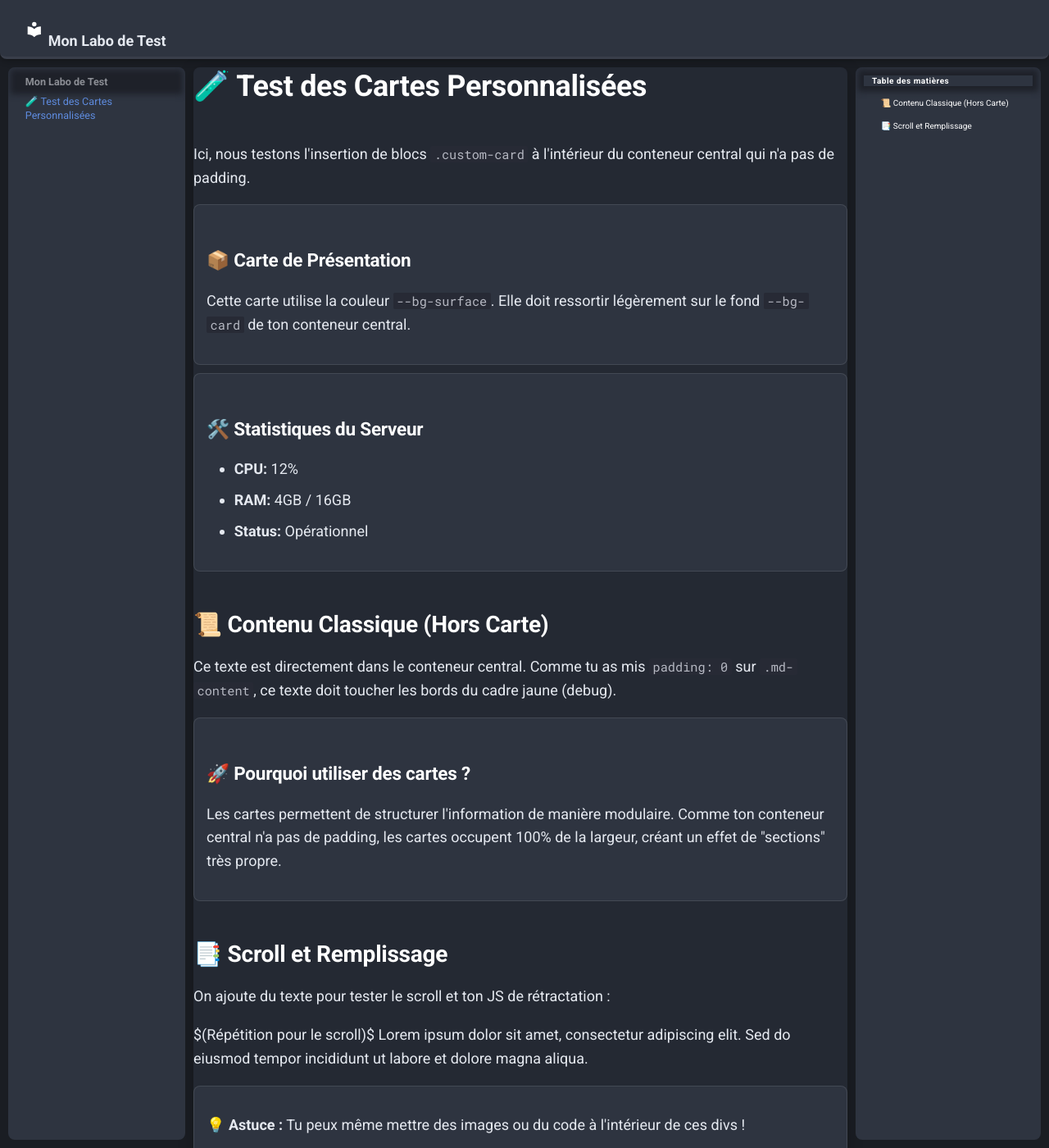
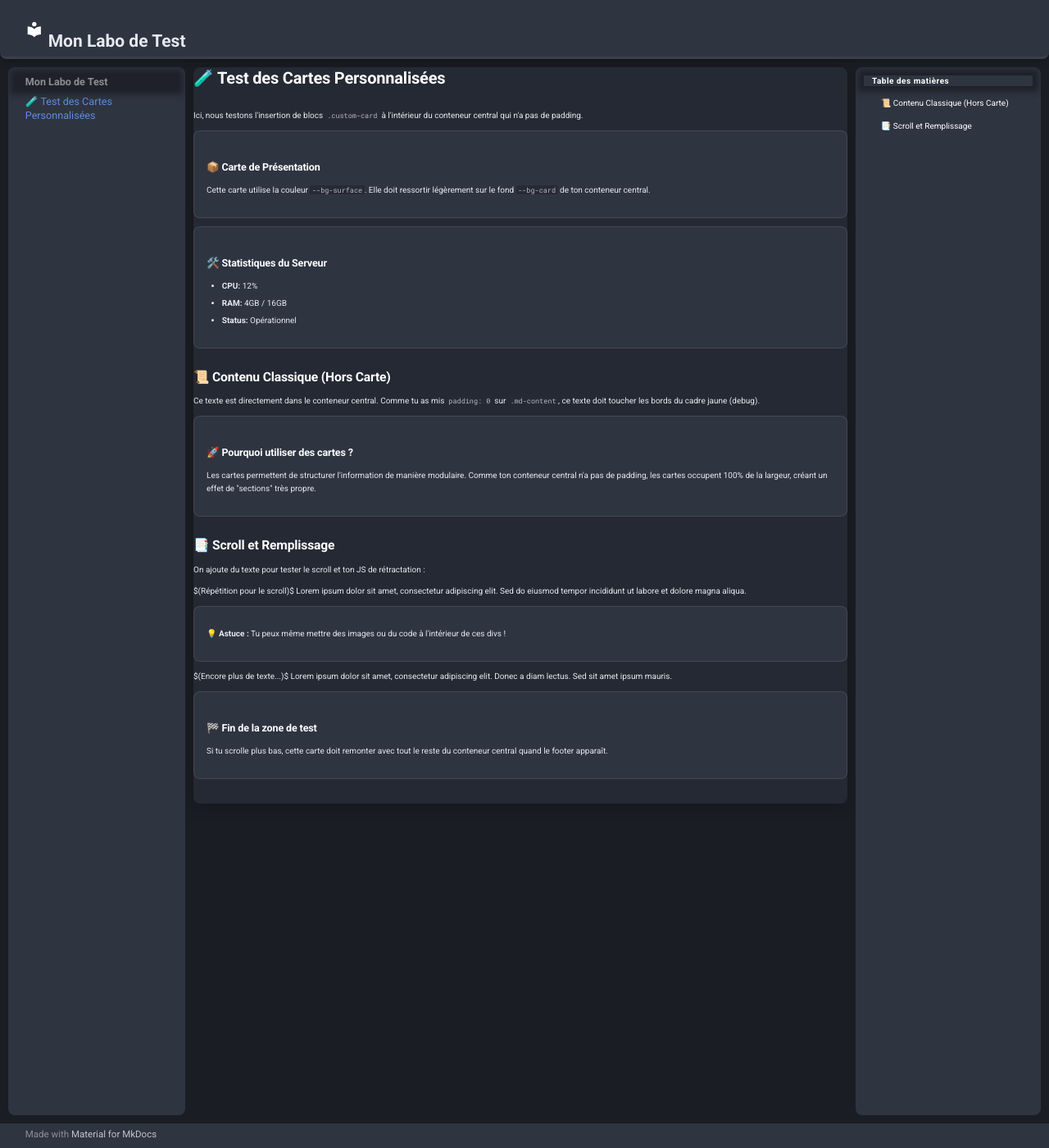
Before and after one commit to Lilevitchi/test-site, an MkDocs documentation site: the page built from docs/index.md, in a window 1280 px wide and 1400 px high. Shown: the whole window at 82% size. Built offline with MkDocs 1.6.1 and Material for MkDocs 9.7.7, drawn with Linux system fonts in a browser that asks for light colours.

Commit message:
Update extra.css

```diff
--- a/docs/stylesheets/extra.css
+++ b/docs/stylesheets/extra.css
@@ -25,9 +25,9 @@
 
   /* Typography */
   --font-main: Arial, Helvetica, sans-serif;
-  --text-size-header: 18px;
-  --text-size-footer: 14px;
-  --text-size-content: 18px;
+  --text-size-header: 21px;
+  --text-size-footer: 10px;
+  --text-size-content: 10px;
   --text-primary: #e5e9f0;
   --text-muted: #aab2c0;
 
```
